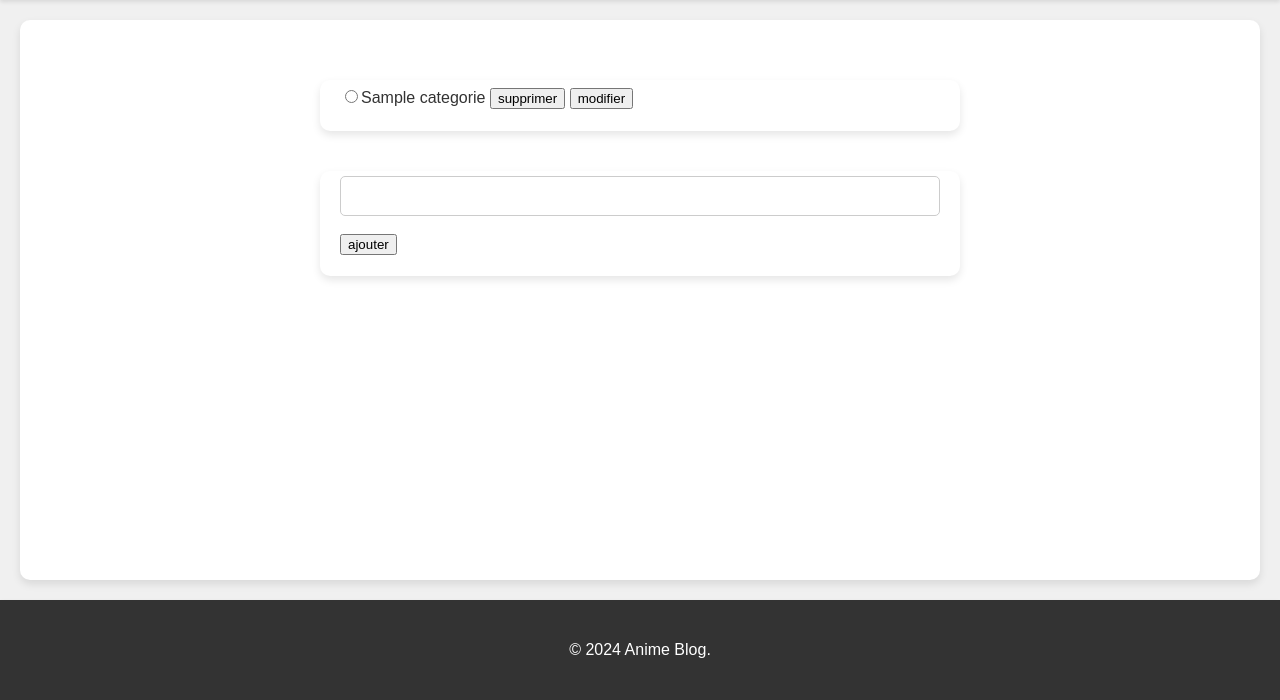
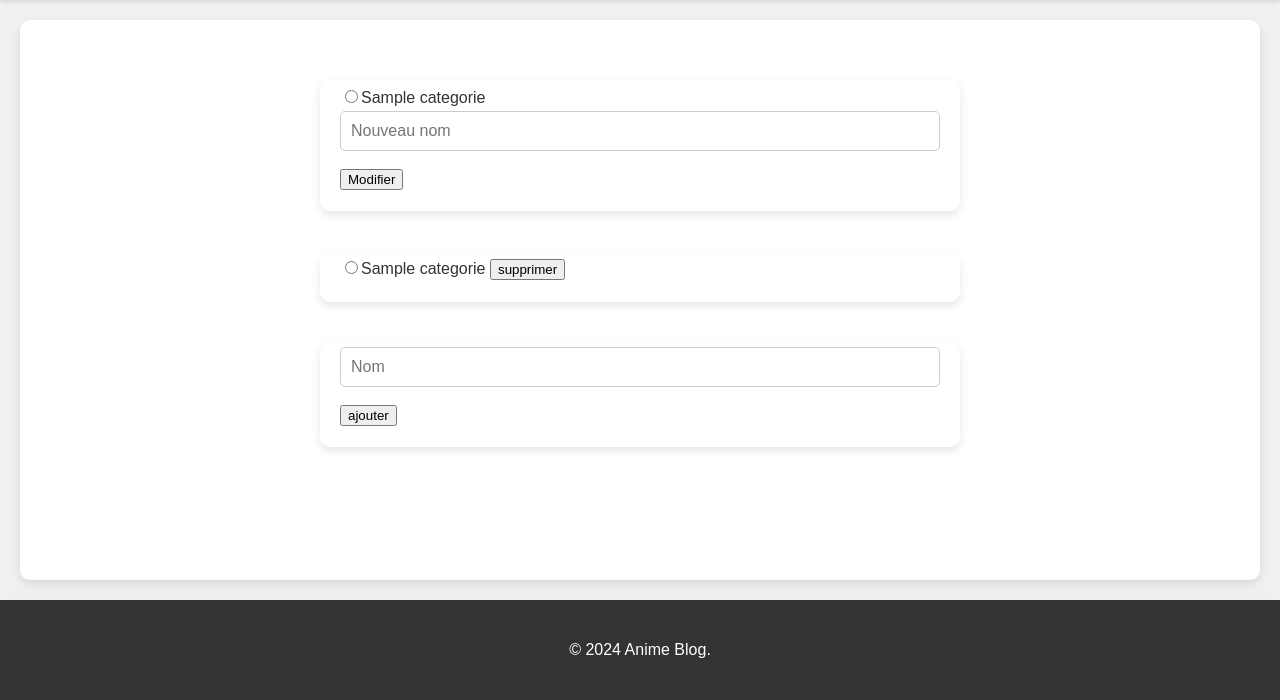
Before and after one commit to bekircanan/Blog, a PHP site: page /php/admin/crud.php in a window 1280 px wide. Shown: the part 100-800 px from the top of the page. Run offline with PHP 8.4, Linux system fonts and the light colour scheme; the visitor is signed in with stand-in values (Sample User, id 1); tables that the repository leaves empty or names only in its code hold one stand-in row (values such as "Sample post").

Commit message:
- Ajout de la page CRUD et son css - ajout du css de la page article

```diff
--- a/admin/crud.php
+++ b/admin/crud.php
@@ -1,37 +1,36 @@
 <?php
     require '../header.php';
 
+    if(isset($_POST['ajoutCat']) and !isset($_POST['suppCat']) and !isset($_POST['modifCat'])){
+        if(!empty($_POST['nomajoutCat'])){
+            //requette sql pour ajouter une categorie
 
-    if(isset($_POST['ajoutCat'])){
-        if(!empty($_POST['ajoutCat'])){
-            //requette sql pour ajouter une categorie
             $stmt = $conn->prepare("INSERT INTO categorie (nomcategorie) VALUES (:categorie)");
 
-            $stmt->execute([':categorie' => $_POST['ajoutCat']]);
+            $stmt->execute([':categorie' => $_POST['nomajoutCat']]);
 
+        }else{
+            echo '<label for="ajoutCat">Entrez un nom de catégorie</label>';
         }
-    }
-
-
-    if(isset($_POST['suppCat'])){
+    }elseif(isset($_POST['suppCat']) and !isset($_POST['ajoutCat']) and !isset($_POST['modifCat'])){
         if(isset($_POST['radioCat'])){
             //requette sql pour supprimer une categorie
+            $stmt = $conn->prepare("DELETE FROM categorie WHERE idcategorie = :categorie");
 
-            $stmt = $conn->prepare("DELETE FROM categorie WHERE nomcategorie = :categorie");
+            $stmt->execute([':categorie' => intval($_POST['radioCat'])]);
 
-            $stmt->execute([':categorie' => $_POST['radioCat']]);
+        }else{
+            echo '<label for="suppCat">Selectionner une catégorie</label>';
+        }
+    }elseif(isset($_POST['modifCat']) and !isset($_POST['ajoutCat']) and !isset($_POST['suppCat'])){
+        if(isset($_POST['radioCat']) and !empty($_POST['modifCat'])){
 
-        }
-    }
+            //requette sql pour modifier une categorie
+            $stmt = $conn->prepare("UPDATE categorie SET nomcategorie = :newCategorie WHERE idCategorie = :categorieid");
 
-    if(isset($_POST['modifCat'])){
-        if(!empty($_POST['modifCat'])){
-            //requette sql pour supprimer une categorie
-            $stmt = $conn->prepare("UPDATE table SET nomcategorie = 'nouvelle valeur' WHERE condition");
-
-            $stmt->execute([':categorie' => $_POST['modifCat']]);
-
-
+            $stmt->execute([':newCategorie' => $_POST['modifCat'], ':categorieid' => intval($_POST['radioCat']) ]);
+        }else{
+            echo '<label for="modifCat">Selectionner une catégorie et entrez un nom<label>';
         }
     }
 
@@ -47,13 +46,21 @@
         <?php foreach($categories as $cate){
             echo '<input name="radioCat" value="'. $cate['idCategorie'] .'" type="radio">'. $cate['nomcategorie'] .'</input>';
         }?>
-        <button name="suppCat" type='submit'>supprimer</button>
-        <button name="modifier" type='submit'>modifier</button>
+
+        <input type="text" name="modifCat" placeholder="Nouveau nom">
+        <button class="boutton_crud" name="modifier" type="submit">Modifier</button>
     </form>
 
     <form method="POST">
-        <input name="ajoutCat" type="text"></input>
-        <button type='submit'>ajouter</button>
+    <?php foreach($categories as $cate){
+            echo '<input name="radioCat" value="'. $cate['idCategorie'] .'" type="radio">'. $cate['nomcategorie'] .'</input>';
+        }?>
+        <button class="boutton_crud" name="suppCat" type='submit'>supprimer</button>
+    </form>
+
+    <form method="POST">
+        <input name="nomajoutCat" type="text" placeholder="Nom"></input>
+        <button class="boutton_crud" name="ajoutCat" type='submit'>ajouter</button>
     </form>
 
 
--- a/css/style.css
+++ b/css/style.css
@@ -197,3 +197,70 @@ form input[type="submit"]:hover {
 .resultat_recherche a:hover{
     background-color: #bababa;
 }
+
+#article, .affichage_commentaire{
+    /* display: grid;
+    grid-template-columns: 1fr 1fr;
+    grid-template-rows: 1fr 1fr 1fr 1fr 1fr; */
+    background-color: #fff;
+    max-width: 600px;
+    margin: 20px auto;
+    padding: 20px;
+    border-radius: 10px;
+    box-shadow: 0 4px 8px rgba(0, 0, 0, 0.1);
+}
+
+#article p:nth-of-type(1){
+    /* grid-column: 2/3;
+    grid-row: 1/2; */
+    text-align: right;
+
+}
+
+#article p{
+    margin: 0%;
+    padding: 0%;
+}
+
+/* #article p:nth-of-type(2){
+    grid-column: 1/3;
+    grid-row: 2/3;
+}
+
+#article p:nth-of-type(3){
+    grid-column: 1/3;
+    grid-row: 3/4;
+} */
+
+#article p:nth-of-type(4){
+    /* grid-column: 1/3;
+    grid-row: 4/5; */
+    text-align: center;
+
+}
+
+#article form, .affichage_commentaire form{
+    text-align: right;
+    box-shadow: none;
+
+}
+
+.affichage_commentaire p:nth-of-type(2){
+    margin-bottom: 10px;
+    color: rgb(118, 118, 118);
+    size: 3px;
+}
+
+.affichage_commentaire p{
+    margin: 0%;
+    padding: 0%;
+}
+
+.affichage_commentaire h3{
+    padding-bottom: 20px;
+
+}
+
+form button.boutton_crud{
+    text-align: right;
+}
--- a/new.php
+++ b/new.php
@@ -12,7 +12,7 @@
             $stmt->execute();
             $user = $stmt->fetch();
             $stmt = $conn->prepare("INSERT INTO article (contenu, titre, idUser) VALUES ( :contenu, :titre, :user)");
-            $stmt->bindParam(':contenu', $_POST['contenu']);
+            $stmt->bindParam(':contenu', nl2br($_POST['contenu']));
             $stmt->bindParam(':titre', $_POST['titre']);
             $stmt->bindParam(':user', $user['idUser']);
             $stmt->execute();
```
Also changed, not shown: article.php (+30 -19 lines).
